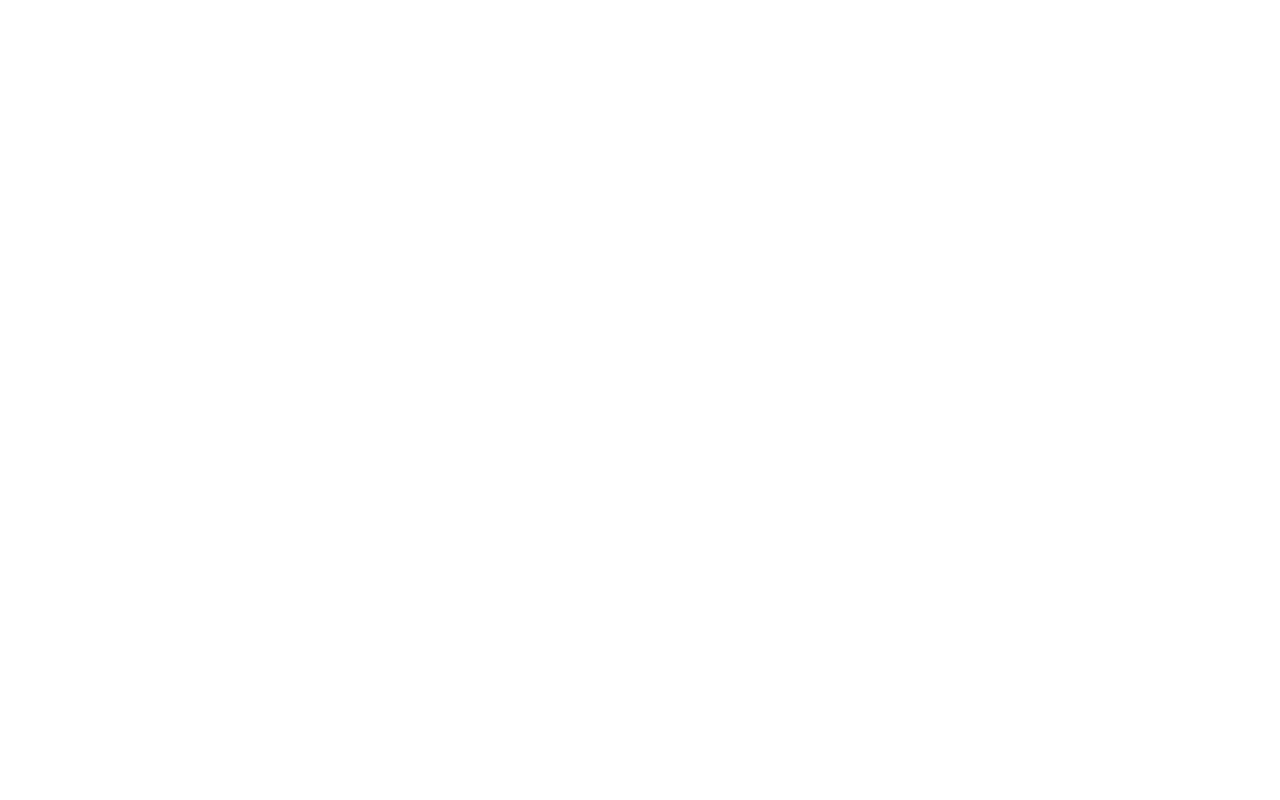
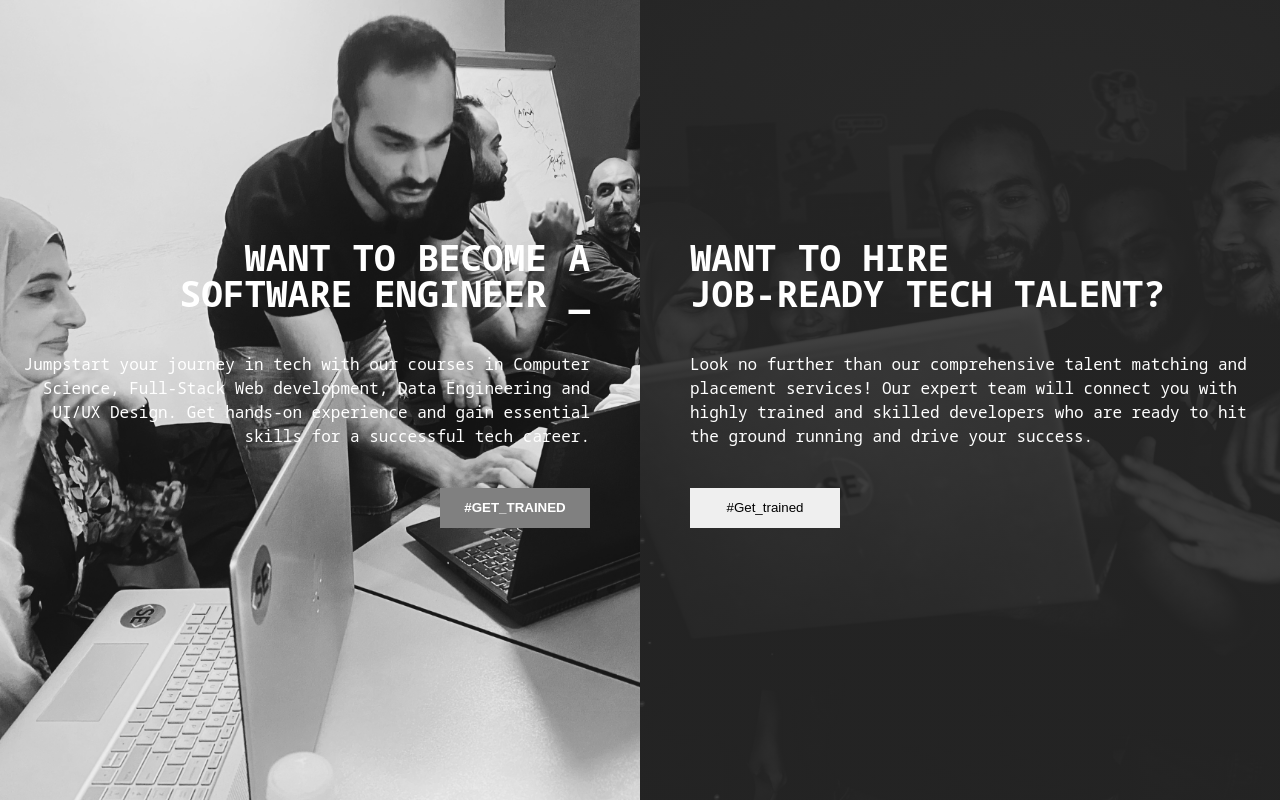
Before and after one commit to samercharafeddine/SEFactory-Clone, a plain HTML site: page index.html in a window 1280 px wide. Drawn offline with Linux system fonts and the light colour scheme.

Commit message:
Finished the header HTML and CSS

```diff
--- a/index.html
+++ b/index.html
@@ -8,7 +8,43 @@
     <link rel="stylesheet" href="./styles/utilities.css" />
   </head>
   <body>
-    <header></header>
+    <header>
+      <section class="hero-section">
+        <div class="left-hero">
+          <div class="left-hero-content">
+            <h1 class="hero-title left">
+              <span class="h1-bg-left">Want to become a</span>
+              <br />
+              <span class="typed-text">Software Engineer</span>
+              <span class="typing-cursor">_</span>
+            </h1>
+            <p class="hero-description left">
+              Jumpstart your journey in tech with our courses in Computer
+              Science, Full-Stack Web development, Data Engineering and UI/UX
+              Design. Get hands-on experience and gain essential skills for a
+              successful tech career.
+            </p>
+            <button class="left-hero-btn btn">#Get_trained</button>
+          </div>
+        </div>
+        <div class="right-hero">
+          <div class="right-hero-content">
+            <h1 class="hero-title right">
+              <span class="h1-bg-right">want to hire</span>
+              <br />
+              JOB-READY TECH TALENT?
+            </h1>
+            <p class="hero-description right">
+              Look no further than our comprehensive talent matching and
+              placement services! Our expert team will connect you with highly
+              trained and skilled developers who are ready to hit the ground
+              running and drive your success.
+            </p>
+            <button class="right-hero-btn btn">#Get_trained</button>
+          </div>
+        </div>
+      </section>
+    </header>
     <main></main>
     <footer></footer>
     <script src="./scripts/main.js"></script>
--- a/styles/style.css
+++ b/styles/style.css
@@ -0,0 +1,83 @@
+.hero-section {
+  height: 100vh;
+  min-height: 100%;
+  display: flex;
+  position: relative;
+}
+
+.left-hero,
+.right-hero {
+  display: flex;
+  width: 50%;
+  background-size: cover;
+  background-clip: border-box;
+  align-items: center;
+  align-self: auto;
+  position: relative;
+}
+
+.left-hero {
+  justify-content: flex-end;
+  background-image: url(../assets/leftHero.png);
+}
+
+.right-hero {
+  justify-content: flex-start;
+  background-image: linear-gradient(
+      rgba(35, 35, 35, 0.85),
+      rgba(35, 35, 35, 0.85)
+    ),
+    url(../assets/rightHero.png);
+}
+
+.left-hero-content,
+.right-hero-content {
+  width: 100%;
+  height: 40vh;
+  max-height: 100vh;
+  max-width: 670px;
+  display: flex;
+  flex-flow: column;
+  justify-content: flex-start;
+}
+
+.left-hero-content {
+  align-items: flex-end;
+  padding-right: 50px;
+}
+
+.right-hero-content {
+  align-items: flex-start;
+  padding-left: 50px;
+}
+
+.hero-title {
+  text-transform: uppercase;
+  flex: 0 auto;
+  font-size: 36px;
+  font-weight: 900;
+}
+
+.left {
+  text-align: right;
+}
+
+.right {
+  text-align: left;
+}
+
+.hero-description {
+  margin: 40px 0px;
+  line-height: 1.5;
+  color: white;
+}
+
+.left-hero-btn {
+  color: white;
+  text-align: center;
+  text-transform: uppercase;
+  font-weight: 800;
+  white-space: nowrap;
+  background-color: grey;
+  display: inline-block;
+}
--- a/styles/utilities.css
+++ b/styles/utilities.css
@@ -0,0 +1,32 @@
+* {
+  margin: 0;
+  padding: 0;
+  border: 0;
+  box-sizing: border-box;
+}
+
+body {
+  background-color: #fcfcfd;
+  color: white;
+  font-family: Noto Sans Mono, sans-serif;
+  font-size: 16px;
+  line-height: 1;
+}
+
+img {
+  object-fit: contain;
+  width: 100%;
+  height: 100%;
+}
+
+.btn {
+  line-height: inherit;
+  cursor: pointer;
+  display: inline-block;
+  width: 150px;
+  height: 40px;
+}
+
+ul {
+  list-style: none;
+}
```
Also changed, not shown: assets/leftHero.png (renamed from assets/img-1.png), assets/rightHero.png (renamed from assets/img-2.png).
